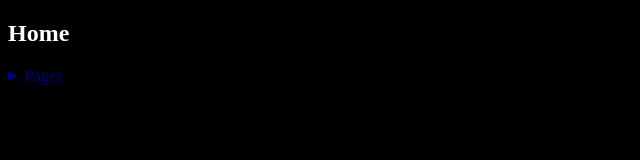
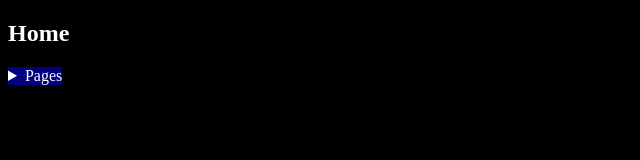
Before and after one commit to Silver-Lyonhardt/Silver-Lyonhardt.github.io, a plain HTML site: page Index.html in a window 1280 px wide. Shown: the whole page, without its empty margins (0-640 px from the left). Drawn offline with Linux system fonts and the light colour scheme.

Commit message:
Update body.css

```diff
--- a/body.css
+++ b/body.css
@@ -9,5 +9,5 @@ a:visited {
 
 .Navbar {
     position: fixed;
-    color: navy;
+    background-color: navy;
 }
```
